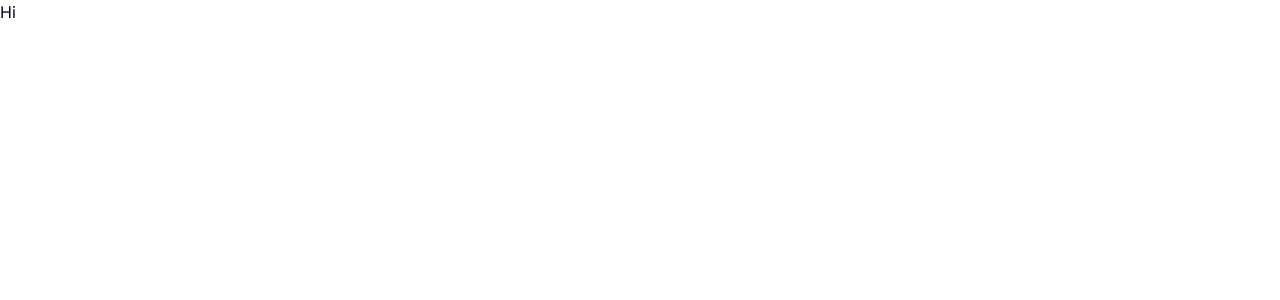
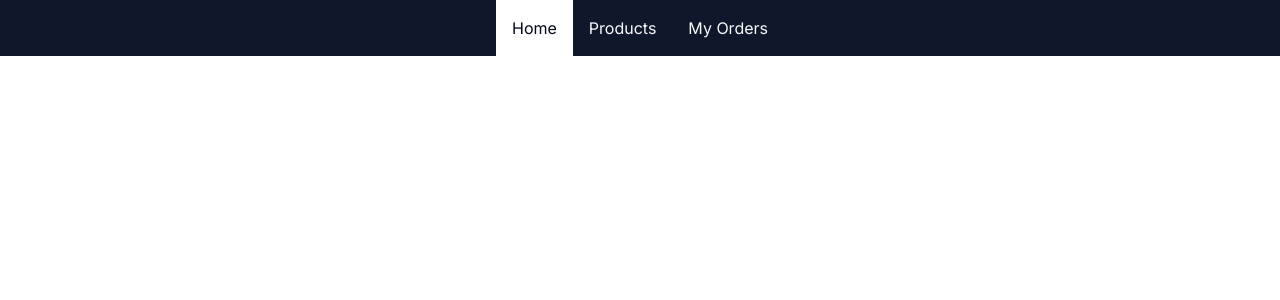
Before and after one commit to ArtinMohsenpour/OnlineShop-ArtinTech, a Next.js app: page / in a window 1280 px wide. Shown: the top 300 px of the page. Built offline with nearby package versions, Linux system fonts and the light colour scheme.

Commit message:
home page start

```diff
--- a/src/app/admin/layout.tsx
+++ b/src/app/(customerFacing)/layout.tsx
@@ -2,18 +2,17 @@ import { Nav, NavLink } from "@/components/Nav";
 
 export const dynamic = "force-dynamic"; //force the nexjs to not cash any of our admin pages
 
-export default function AdminLayout({
+export default function Layout({
   children,
 }: Readonly<{
   children: React.ReactNode;
 }>) {
   return (
     <>
-      <Nav >
-        <NavLink href="/admin">Dashboard</NavLink>
-        <NavLink href="/admin/products">products</NavLink>
-        <NavLink href="/admin/users">Customers</NavLink>
-        <NavLink href="/admin/orders">Sales</NavLink>
+      <Nav>
+        <NavLink href="/">Home</NavLink>
+        <NavLink href="/products">Products</NavLink>
+        <NavLink href="/orders">My Orders</NavLink>
       </Nav>
       <div className="contain-inline-size m-6">{children}</div>
     </>
--- /dev/null
+++ b/src/app/(customerFacing)/page.tsx
@@ -0,0 +1,44 @@
+import db from "@/db/db";
+
+function getMostPopularProducts() {
+  return db.product.findMany({
+    where: { isAvailableForPurchase: true },
+    orderBy: {
+      orders: {
+        _count: "desc",
+      },
+    },
+    take: 6,
+  });
+}
+
+function getNewestProducts() {
+  return db.product.findMany({
+    where: { isAvailableForPurchase: true },
+    orderBy: {
+      createdAt: "desc",
+    },
+    take: 6,
+  });
+}
+
+export default function HomePage() {
+  return (
+    <main className="space-y-12">
+      <ProductsGridSection productsFetcher={getMostPopularProducts} />
+      <ProductsGridSection productsFetcher={getNewestProducts} />
+    </main>
+  );
+}
+
+type ProductsGridSectionProps = {
+  title: string;
+  productsFetcher: () => Promise<Product[]>;
+};
+
+function ProductsGridSection({
+  productsFetcher,
+  title,
+}: ProductsGridSectionProps) {
+  return;
+}
--- a/src/app/page.tsx
+++ /dev/null
@@ -1,7 +0,0 @@
-import Image from "next/image";
-
-export default function Home() {
-  return (
-    <h1>Hi</h1>
-  );
-}
```
